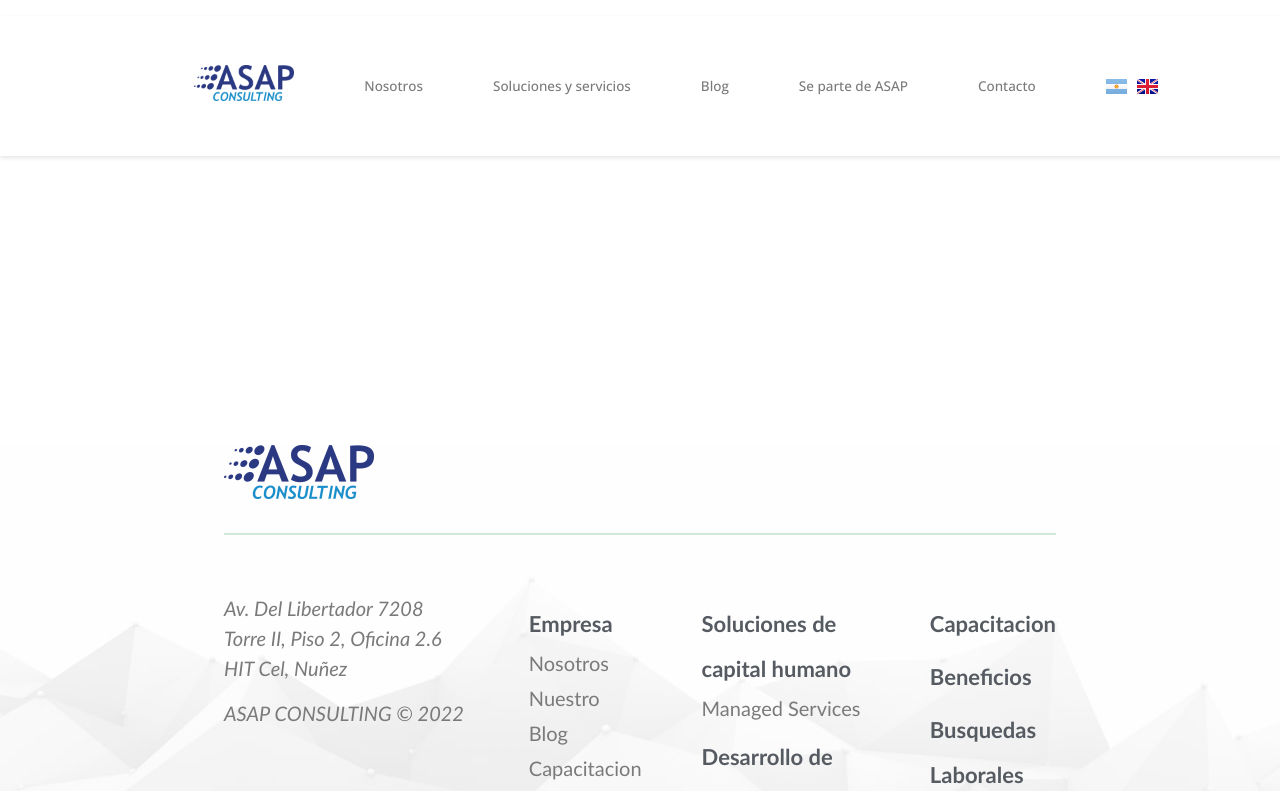
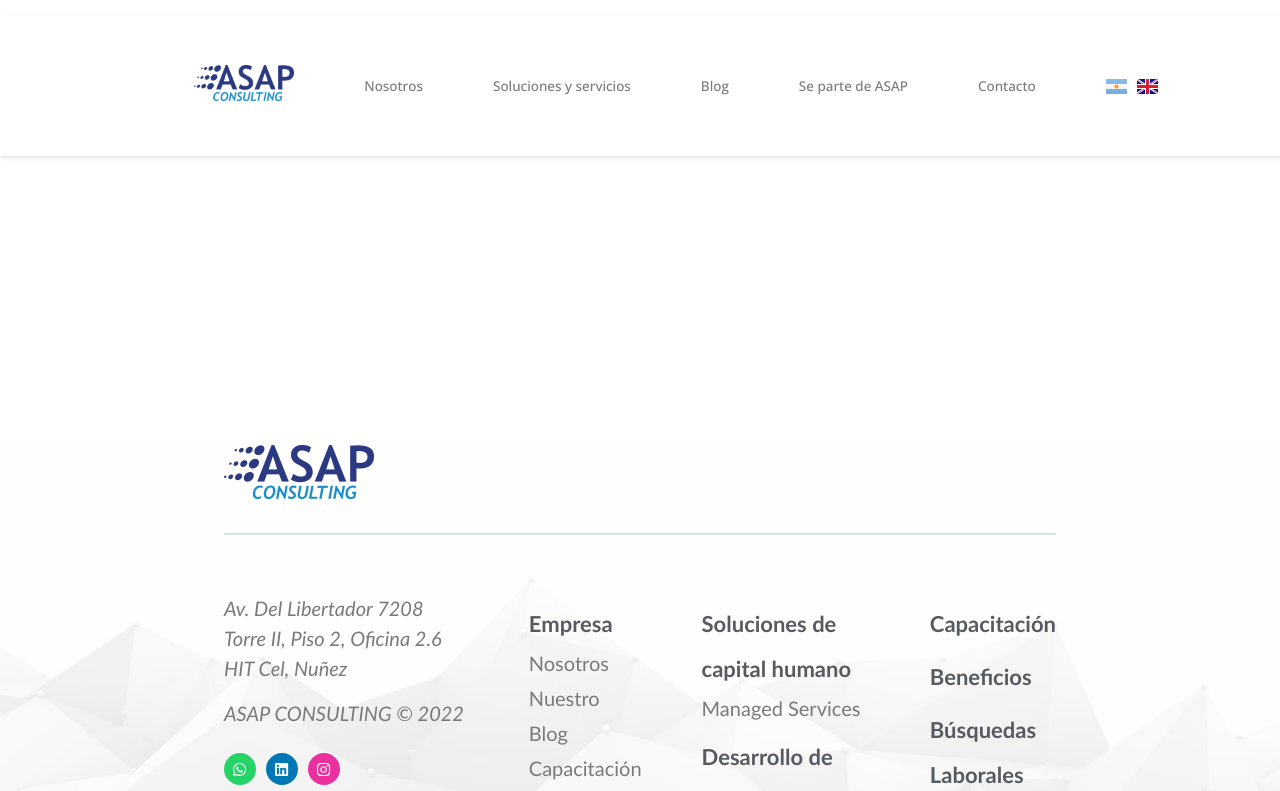
Before and after one commit to juanaestarli2/prueba-react, a React (Vite) app: page / in a window 1280 px wide. Shown: the top 791 px of the page. Built offline with nearby package versions, Linux system fonts and the light colour scheme.

Commit message:
cambios footer

```diff
--- a/src/features/presentation/router/layouts_components/footer.tsx
+++ b/src/features/presentation/router/layouts_components/footer.tsx
@@ -1,4 +1,6 @@
 import styled from 'styled-components';
+import { FontAwesomeIcon } from '@fortawesome/react-fontawesome';
+import { faInstagram, faLinkedin, faWhatsapp } from '@fortawesome/free-brands-svg-icons';
 
 const InnerContainer = styled.div`
     width: 65%;
@@ -8,14 +10,14 @@ const InnerContainer = styled.div`
 
 const LogoContainer = styled.div`
 img {
-    width: 150px;
-    margin-bottom: 20px;
+    width: 9.375rem;
+    margin-bottom: 1.25rem;
 }
 `
 
 const FooterInner = styled.div`
     display: flex;
-    margin-top: 50px;
+    margin-top: 3.125rem;
 `
 
 const DatosContainer = styled.div`
@@ -23,21 +25,39 @@ const DatosContainer = styled.div`
     flex-direction: column;
 `
 
+const SocialIcons = styled.div`
+  display: flex;
+  justify-content: left;
+  gap: 0.625rem;
+  margin-top: 0.625rem;
+
+  a {
+    color: white;
+    font-size: 15px;
+    width: 2rem;
+    height: 2rem;
+    display: flex;
+    justify-content: center;
+    align-items: center;
+    border-radius: 50%;
+    }
+`;
+
 const EmpresaContainer = styled.ul`
     list-style-type: none;
-    padding-left: 60px;
+    padding-left: 3.75rem;
     margin: 0;
 `
 
 const SolucionesContainer = styled.ul`
     list-style-type: none;
-    padding-left: 60px;
+    padding-left: 3.75rem;
     margin: 0;
 `
 
 const ExtraContainer = styled.ul`
     list-style-type: none;
-    padding-left: 60px;
+    padding-left: 3.75rem;
     margin: 0;
 `
 
@@ -46,7 +66,7 @@ const DatosSpan = styled.span`
     font-family: Calibri;
     color: #7A7A7A;
     font-size: 20px;
-    margin-bottom: 15px;
+    margin-bottom: 0.938rem;
 `
 
 const Item = styled.li`
@@ -54,7 +74,7 @@ const Item = styled.li`
     color: #7A7A7A;
     font-size: 20px;
     font-family: Calibri;
-    line-height: 35px;
+    line-height: 2.188rem;
 `
 
 const ItemH1 = styled.li`
@@ -62,8 +82,8 @@ const ItemH1 = styled.li`
     font-family: Calibri;
     color: #565b62;
     font-weight: 600;
-    line-height: 45px;
-    margin-top: 8px;
+    line-height: 2.813rem;
+    margin-top: 0.5rem;
 `
 
 const FooterContainer = styled.div`
@@ -76,12 +96,22 @@ const FooterContainer = styled.div`
     background-size: cover;
     background-position-y: 28%;
     position: absolute;
-    margin-top: 45px;
+    margin-top: 2.813rem;
 `
 const HR = styled.hr`
     background-color: #68bc9352;
     border: none;
-    height: 2px;
+    height: 0.125rem;
+`
+const InstaIcon= styled.a`
+    background-color: #E82096ED;;
+`
+const WppIcon = styled.a`
+    background-color: #25d366;
+`
+const LinIcon = styled.a`
+    background-color: #0077b5;
+
 `
 
 const Footer = () => {
@@ -98,15 +128,28 @@ const Footer = () => {
                             <br/>HIT Cel, Nuñez
                         </DatosSpan>
                         <DatosSpan>ASAP CONSULTING © 2022</DatosSpan>
+                        <DatosSpan>
+                            <SocialIcons>
+                                <WppIcon href="https://api.whatsapp.com/send?phone=5491135792713" target="_blank" rel="noopener noreferrer">
+                                    <FontAwesomeIcon icon={faWhatsapp} />
+                                </WppIcon>
+                                <LinIcon href="https://www.linkedin.com/company/asap-consulting-s.a./" target="_blank" rel="noopener noreferrer">
+                                    <FontAwesomeIcon icon={faLinkedin} />
+                                </LinIcon>
+                                <InstaIcon href="https://www.instagram.com/accounts/login/?next=%2Fasap.consulting%2F" target="_blank" rel="noopener noreferrer">
+                                    <FontAwesomeIcon icon={faInstagram} />
+                                </InstaIcon>
+                            </SocialIcons>
+                        </DatosSpan>
                     </DatosContainer>
                     <EmpresaContainer>
                         <ItemH1>Empresa</ItemH1>
                         <Item>Nosotros</Item>
                         <Item>Nuestro Blog</Item>
-                        <Item>Capacitacion</Item>
+                        <Item>Capacitación</Item>
                         <Item>Clientes</Item>
-                        <Item>Casos de exito</Item>
-                        <Item>Politica de privacidad</Item>
+                        <Item>Casos de éxito</Item>
+                        <Item>Política de privacidad</Item>
                     </EmpresaContainer>
                     <SolucionesContainer>
                         <ItemH1>Soluciones de capital humano</ItemH1>
@@ -116,9 +159,9 @@ const Footer = () => {
                         <Item>Saas Wisoft</Item>
                     </SolucionesContainer>
                     <ExtraContainer>
-                        <ItemH1>Capacitacion</ItemH1>
+                        <ItemH1>Capacitación</ItemH1>
                         <ItemH1>Beneficios</ItemH1>
-                        <ItemH1>Busquedas Laborales</ItemH1>
+                        <ItemH1>Búsquedas Laborales</ItemH1>
                     </ExtraContainer>
                 </FooterInner>
             </InnerContainer>
```
